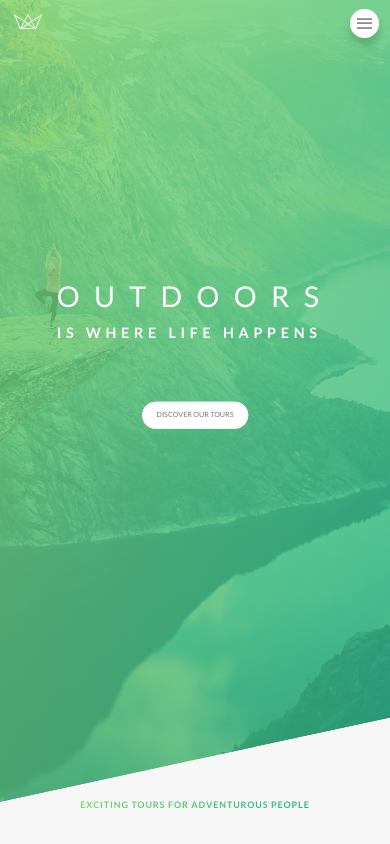
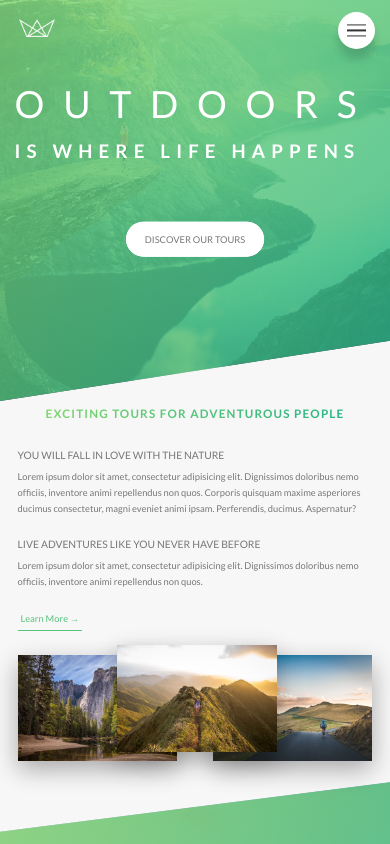
Before and after one commit to Beschuetzer/Natour, a website: page index.html in a window 390 px wide. Shown: the top 844 px of the page. Drawn offline with Linux system fonts and the light colour scheme.

Commit message:
Finish most media queries

```diff
--- a/sass/base/_base.scss
+++ b/sass/base/_base.scss
@@ -19,7 +19,7 @@ html {
     }
     @include respond(phone) {
         // font-size: 37.5%;
-        font-size: 1.15vmin;
+        font-size: 1.5vmin;
         // font-size: 1.0538vmin;
     }
 
--- a/sass/base/_typography.scss
+++ b/sass/base/_typography.scss
@@ -14,6 +14,10 @@ body {
     position: absolute;
     left: 50%;
     top: 38.60%;
+
+    @include respond(tab-port) {
+        top: 30%;
+    }
     transform: translate(-50%, -50%);
     color: $color-white;
     text-transform: uppercase;
--- a/sass/base/_utilities.scss
+++ b/sass/base/_utilities.scss
@@ -1,8 +1,28 @@
 .u-center-text {text-align: center;}
-.u-margin-bottom-small {margin-bottom: $default-font-size;}
-.u-margin-bottom-medium {margin-bottom: $default-font-size * 2.5;}
-.u-margin-bottom-large {margin-bottom: $default-font-size * 5;}
-.u-margin-bottom-huge {margin-bottom: $default-font-size * 6;}
+.u-margin-bottom-small {
+    margin-bottom: $default-font-size;
+    @include respond(tab-port) {
+        margin-bottom: $default-font-size / 2;
+    }
+}
+.u-margin-bottom-medium {
+    margin-bottom: $default-font-size * 2.5;
+    @include respond(tab-port) {
+        margin-bottom: $default-font-size * 2.5 / 2;
+    }
+}
+.u-margin-bottom-large {
+    margin-bottom: $default-font-size * 5;
+    @include respond(tab-port) {
+        margin-bottom: $default-font-size * 5 / 2;
+    }
+}
+.u-margin-bottom-huge {
+    margin-bottom: $default-font-size * 6;
+    @include respond(tab-port) {
+        margin-bottom: $default-font-size * 6 / 2;
+    }
+}
 
 .u-margin-top-small {
     margin-top: $default-font-size !important;
--- a/sass/components/_feature-box.scss
+++ b/sass/components/_feature-box.scss
@@ -3,6 +3,9 @@
     background-color: rgba($color-white, .75);
     font-size: $default-font-size;
     padding: $default-font-size * 1.5;
+    @include respond(tab-port) {
+        padding: $default-font-size * 1;
+    }
     text-align: center;
     border-radius: $border-radius;
     box-shadow: 0 $default-font-size $default-font-size * 2 rgba($color-black, .15);
--- a/sass/components/_story.scss
+++ b/sass/components/_story.scss
@@ -6,6 +6,10 @@
     border-radius: $border-radius;
     padding: 4 * $default-font-size;
     padding-left: 6 * $default-font-size;
+    @include respond(tab-port) {
+        padding: 2 * $default-font-size;
+        padding-left: 4 * $default-font-size;
+    }
     font-size: $default-font-size;
 
     transform: skewX(-$skew-amount);
--- a/sass/layout/_grid.scss
+++ b/sass/layout/_grid.scss
@@ -26,7 +26,7 @@
 
             @include respond(tab-port) {
                 margin-right: 0;
-                margin-bottom: $gutter-vertical-small;
+                margin-bottom: $default-font-size * 2.5;
             }
         }
 
--- a/sass/layout/_header.scss
+++ b/sass/layout/_header.scss
@@ -11,13 +11,19 @@
     -webkit-clip-path: polygon(
         0 0,
         100% 0,
-        100% 75vh,
+        100% 75%,
         0 100%
     );
-    clip-path: polygon(0 0, 100% 0, 100% 75vh, 0 100%);
+    clip-path: polygon(0 0, 100% 0, 100% 75%, 0 100%);
+
+    @include respond(tab-port) {
+        height: 47.5vh;
+    }
+
     @include respond(phone) {
-        clip-path: polygon(0 0, 100% 0, 100% 85vh, 0 100%);
+        clip-path: polygon(0 0, 100% 0, 100% 85%, 0 100%);
     }
+
     /* clip-path: polygon(
         0 0,
         50% 50%,
@@ -63,5 +69,8 @@
         margin-top: $default-font-size * 2;
         @include positionCenter;
         text-align: center;
+        @include respond(tab-port) {
+            top: 55%;
+        }
     }
 }
--- a/sass/layout/_popup.scss
+++ b/sass/layout/_popup.scss
@@ -43,7 +43,7 @@
     }
     &__right-side {
         width: 66.6666666666666666666667%;
-        padding: 2.8rem $default-font-size * 4;
+        padding: $default-font-size $default-font-size * 4;
         // display: table-cell;
         // vertical-align: middle;
     }
--- a/sass/pages/_home.scss
+++ b/sass/pages/_home.scss
@@ -4,6 +4,9 @@ main {
 .sectionAbout{
     background-color: $color-grey-light-1;
     padding: 25rem 0;
+    @include respond(phone) {
+        padding: 26.5rem 0 15.5rem 0;
+    }
     margin-top: -26rem;
 }
 
@@ -12,7 +15,7 @@ main {
     place-content: center;
     margin-top: -14.4rem;
     position: relative;
-    height: 95vh;
+    height: auto;
     background-image: linear-gradient(
         to right bottom,
          rgba($color-primary-light, 0.8),
@@ -22,7 +25,10 @@ main {
     background-position: top;
     // clip-path: polygon(0 0, 100% 0, 100% 75vh, 0 100%);
     padding: $default-font-size * 12 0;
-        transform: skewY(-$skew-amount);
+    @include respond(tab-port) {
+        padding: $default-font-size * 6 0;
+    }
+    transform: skewY(-$skew-amount);
 
     & > * {
         transform: skewY($skew-amount);
@@ -38,6 +44,9 @@ main {
 
 .section-stories {
     padding: 8rem 0 0 0;
+    @include respond(tab-port) {
+        padding: 4rem 0 0 0;
+    }
     background-color: $color-grey-light-1;
     position: relative;
     overflow: hidden;
@@ -45,6 +54,9 @@ main {
 
 .section-booking {
     padding: 15rem 0;
+    @include respond(tab-port) {
+        padding: 7.5rem 0;
+    }
     background-image: linear-gradient(to right bottom, $color-primary-light, $color-primary-dark);
 }
 .booking {
@@ -56,6 +68,10 @@ main {
     box-shadow: 0 $default-font-size 2.5 * $default-font-size rgba($color-black, .3);
 
     height: 50rem;
+    @include respond(tab-port) {
+        height: 43rem;
+    }
+
     &__form {
         width: 50%;
         @include respond(tab-port) {
@@ -63,6 +79,9 @@ main {
         }
         height: 100%;
         padding: 6rem;
+        @include respond(tab-port) {
+            padding: 3rem;
+        }
     }
 
     &__solid-gradient {
```
Also changed, not shown: css/style.css, 1 other file.
